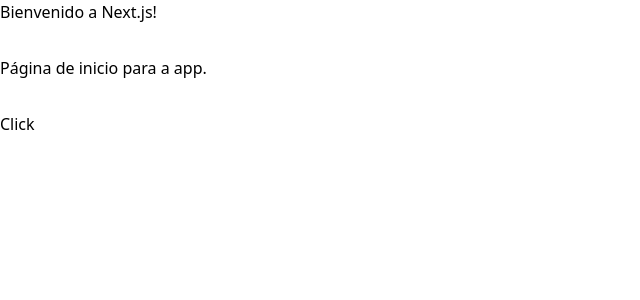
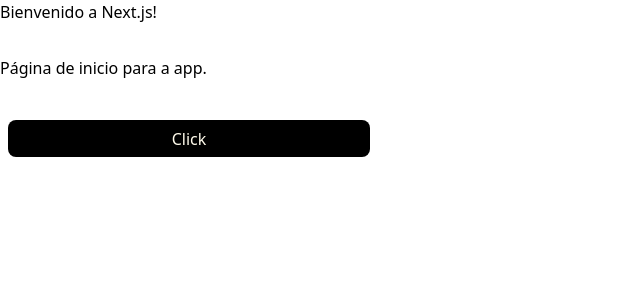
Before and after one commit to PonceGL/real-state, a Next.js app: page / in a window 1280 px wide. Shown: the top 300 px of the page, without its empty margins (0-640 px from the left). Built offline with nearby package versions, Linux system fonts and the light colour scheme.

Commit message:
test(Button): height and size of the button

```diff
--- a/src/components/Button.tsx
+++ b/src/components/Button.tsx
@@ -1,6 +1,6 @@
 export default function Button() {
     return (
-        <button>
+        <button className=" h-[37px] w-[362px] rounded-[8px] bg-black  text-amber-50 m-2">
             Click
         </button>
     );
```
